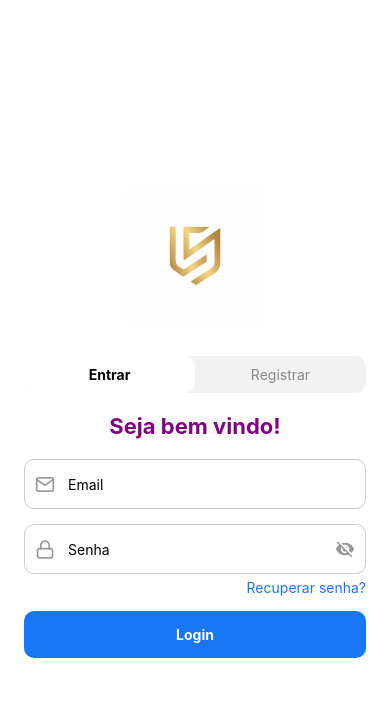
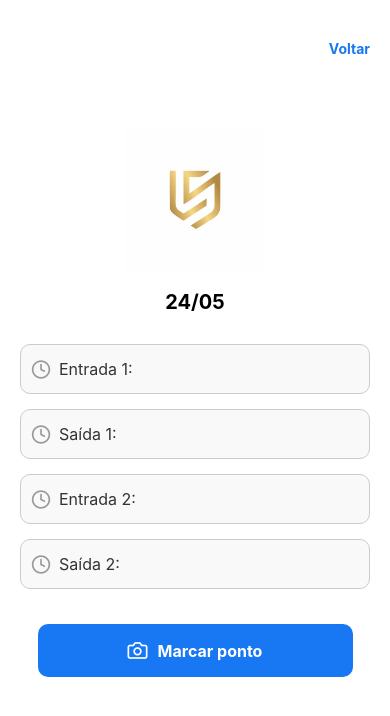
Before and after one commit to PedroPucci/mobileUnifor, a React Native app: screen /MarcarPonto in a window 390 px wide. Shown: the top 716 px of the page. Built offline with nearby package versions, Linux system fonts and the light colour scheme.

Commit message:
criação da tela de marcar ponto

```diff
--- a/App.js
+++ b/App.js
@@ -7,6 +7,7 @@ import RecuperarSenhaScreen from "./components/RecuperarSenha/RecuperarSenhaScre
 import HomeScreen from "./components/Home/HomeScreen";
 import EditarPerfilScreen from "./components/Editar/EditarPerfilScreen";
 import EnviarSolicitacaoScreen from "./components/Justificativa/EnviarSolicitacaoScreen";
+import MarcarPontoScreen from "./components/RegistroPonto/MarcarPontoScreen";
 
 const Stack = createStackNavigator();
 
@@ -19,6 +20,7 @@ export default function App() {
         <Stack.Screen name="RecuperarSenha" component={RecuperarSenhaScreen} />
         <Stack.Screen name="Home" component={HomeScreen} />
         <Stack.Screen name="EditarPerfil" component={EditarPerfilScreen} />
+        <Stack.Screen name="MarcarPonto" component={MarcarPontoScreen} />
         <Stack.Screen
           name="EnviarSolicitacao"
           component={EnviarSolicitacaoScreen}
--- a/components/Home/HomeScreen.js
+++ b/components/Home/HomeScreen.js
@@ -46,7 +46,10 @@ export default function HomeScreen({ navigation }) {
 
         <View style={styles.separator} />
 
-        <TouchableOpacity style={styles.menuItem}>
+        <TouchableOpacity
+          style={styles.menuItem}
+          onPress={() => navigation.navigate("MarcarPonto")}
+        >
           <Feather name="clock" size={20} color="#fff" />
         </TouchableOpacity>
 
--- /dev/null
+++ b/components/RegistroPonto/MarcarPontoScreen.js
@@ -0,0 +1,84 @@
+import React, { useState } from "react";
+import { View, Text, TouchableOpacity, TextInput, Image } from "react-native";
+import { Feather } from "@expo/vector-icons";
+import styles from "./marcarPontoScreen.styles"; // Importando o novo CSS separado
+
+export default function MarcarPontoScreen({ navigation }) {
+  const [entrada1, setEntrada1] = useState("");
+  const [saida1, setSaida1] = useState("");
+  const [entrada2, setEntrada2] = useState("");
+  const [saida2, setSaida2] = useState("");
+
+  return (
+    <View style={styles.container}>
+      <TouchableOpacity
+        style={styles.buttonVoltar}
+        onPress={() => navigation.goBack()}
+      >
+        <Text style={styles.buttonVoltarText}>Voltar</Text>
+      </TouchableOpacity>
+
+      <Image
+        source={require("../../assets/logo6.jpg")}
+        style={styles.logo}
+        resizeMode="contain"
+      />
+
+      <Text style={styles.dataText}>24/05</Text>
+
+      <View style={styles.inputContainer}>
+        <Feather name="clock" size={20} color="#999" style={styles.icon} />
+        <TextInput
+          placeholder="Entrada 1:"
+          style={styles.input}
+          value={entrada1}
+          onChangeText={setEntrada1}
+          editable={false}
+        />
+      </View>
+
+      <View style={styles.inputContainer}>
+        <Feather name="clock" size={20} color="#999" style={styles.icon} />
+        <TextInput
+          placeholder="Saída 1:"
+          style={styles.input}
+          value={saida1}
+          onChangeText={setSaida1}
+          editable={false}
+        />
+      </View>
+
+      <View style={styles.inputContainer}>
+        <Feather name="clock" size={20} color="#999" style={styles.icon} />
+        <TextInput
+          placeholder="Entrada 2:"
+          style={styles.input}
+          value={entrada2}
+          onChangeText={setEntrada2}
+          editable={false}
+        />
+      </View>
+
+      <View style={styles.inputContainer}>
+        <Feather name="clock" size={20} color="#999" style={styles.icon} />
+        <TextInput
+          placeholder="Saída 2:"
+          style={styles.input}
+          value={saida2}
+          onChangeText={setSaida2}
+          editable={false}
+        />
+      </View>
+
+      <TouchableOpacity style={styles.buttonMarcar}>
+        <Feather
+          name="camera"
+          size={20}
+          color="#fff"
+          style={{ marginRight: 10 }}
+        />
+        <Text style={styles.buttonMarcarText}>Marcar ponto</Text>
+      </TouchableOpacity>
+    </View>
+  );
+}
--- /dev/null
+++ b/components/RegistroPonto/marcarPontoScreen.styles.js
@@ -0,0 +1,69 @@
+import { StyleSheet } from "react-native";
+
+export default StyleSheet.create({
+  container: {
+    flex: 1,
+    backgroundColor: "#fff",
+    paddingTop: 60,
+    alignItems: "center",
+    paddingHorizontal: 20,
+  },
+  buttonVoltar: {
+    position: "absolute",
+    top: 40,
+    right: 20,
+  },
+  buttonVoltarText: {
+    color: "#1877f2",
+    fontWeight: "bold",
+  },
+  logo: {
+    width: 140,
+    height: 140,
+    alignSelf: "center",
+    marginTop: 70,
+    marginBottom: 20,
+  },
+  dataText: {
+    fontSize: 20,
+    fontWeight: "bold",
+    marginBottom: 30,
+  },
+  inputContainer: {
+    flexDirection: "row",
+    alignItems: "center",
+    borderWidth: 1,
+    borderColor: "#ccc",
+    backgroundColor: "#f9f9f9",
+    borderRadius: 10,
+    paddingHorizontal: 10,
+    marginBottom: 15,
+    width: "100%",
+    height: 50,
+  },
+  icon: {
+    marginRight: 8,
+  },
+  input: {
+    flex: 1,
+    height: "100%",
+    fontSize: 16,
+    color: "#333",
+  },
+  buttonMarcar: {
+    flexDirection: "row",
+    alignItems: "center",
+    backgroundColor: "#1877f2",
+    paddingVertical: 15,
+    paddingHorizontal: 30,
+    borderRadius: 10,
+    marginTop: 20,
+    width: "90%",
+    justifyContent: "center",
+  },
+  buttonMarcarText: {
+    color: "#fff",
+    fontWeight: "bold",
+    fontSize: 16,
+  },
+});
```
